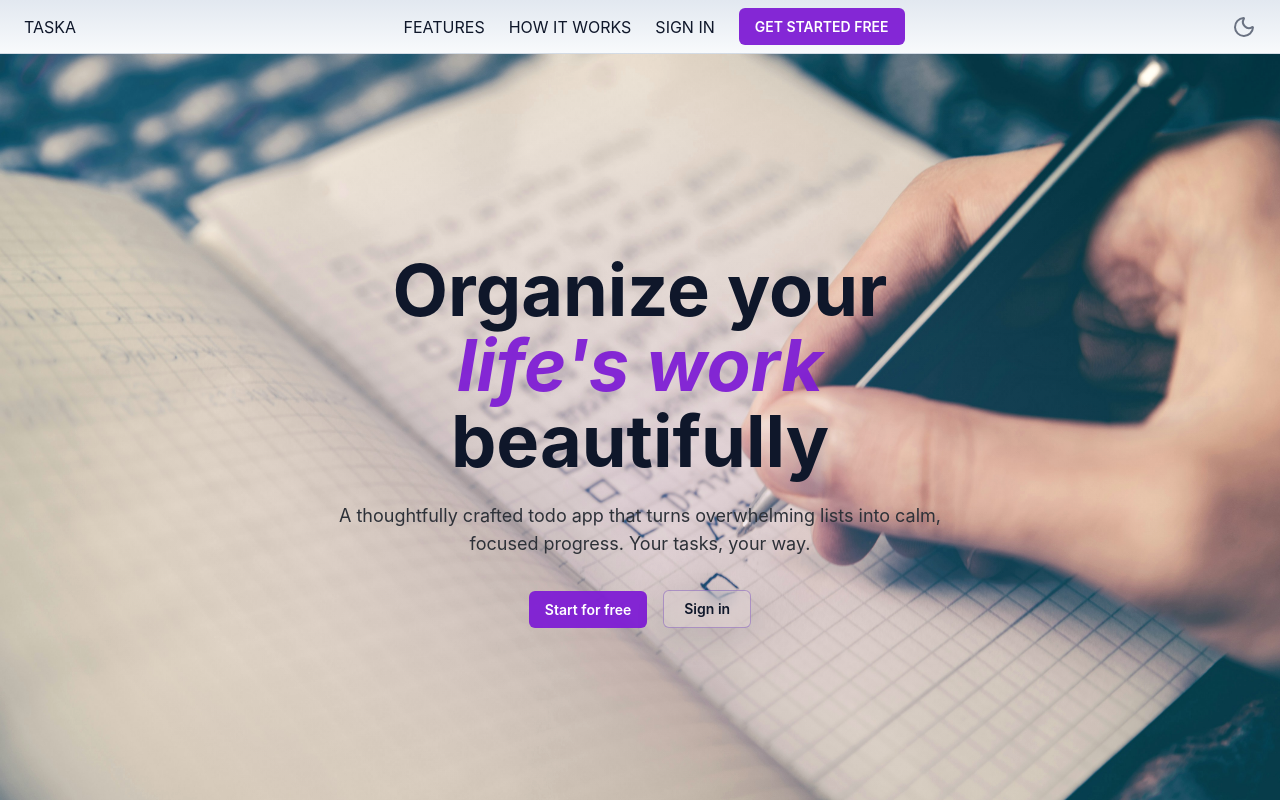
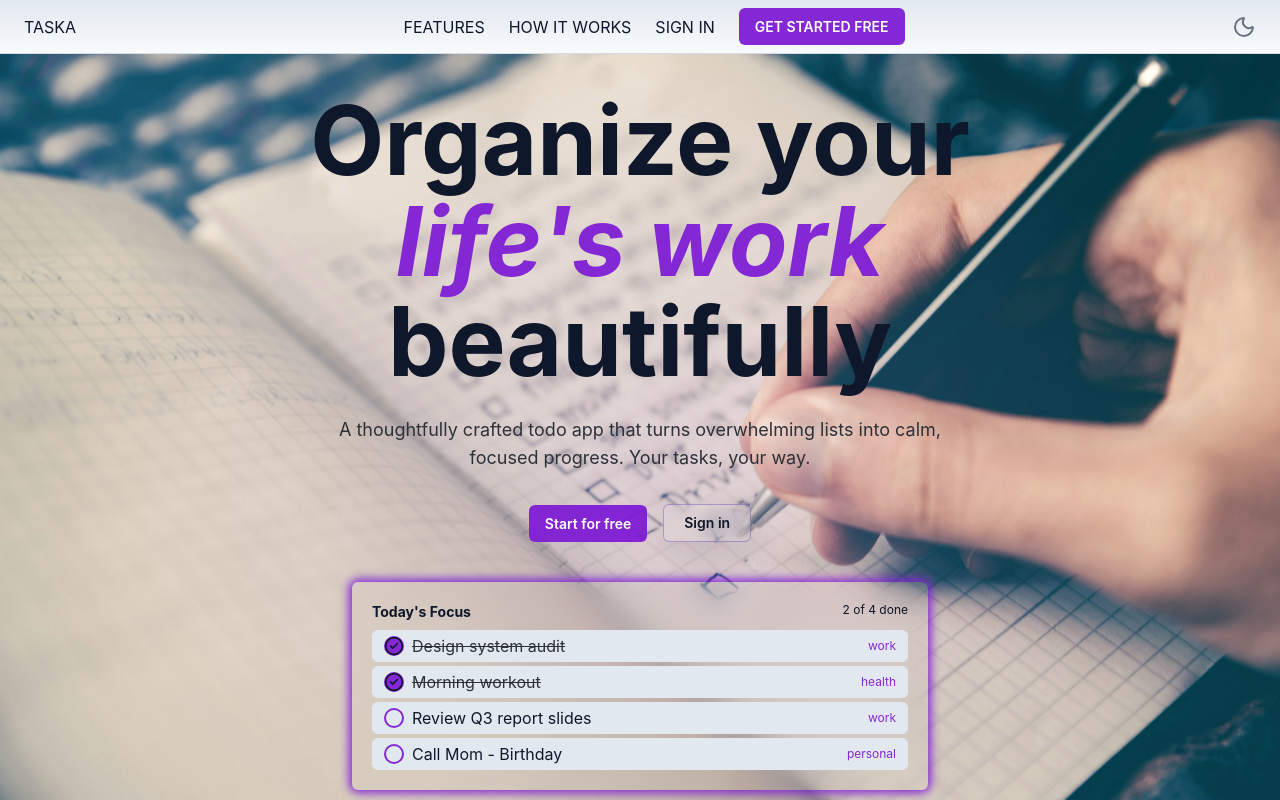
Before and after one commit to PrRj06/todo-app, a React app in the folder frontend/: page / in a window 1280 px wide. Built offline with nearby package versions, Linux system fonts and the light colour scheme; the HTML template or start-up script is replaced by a standard one.

Commit message:
complete Hero component

```diff
--- a/frontend/src/App.jsx
+++ b/frontend/src/App.jsx
@@ -1,5 +1,6 @@
 import HeroNav from "./components/HeroNav";
 import Hero from "./components/Hero";
+import HeroTodo from "./components/ui/HeroTodo";
 function App(){
   return (
     <>
--- a/frontend/src/components/Hero.jsx
+++ b/frontend/src/components/Hero.jsx
@@ -1,4 +1,5 @@
 import GlowButton from "./ui/GlowButton";
+import HeroTodoTemplate from "./HeroTodoTemplate";
 function Hero(){
     return(
         <>
@@ -8,7 +9,7 @@ function Hero(){
                 <div className="absolute inset-0 bg-[radial-gradient(ellipse_at_50%_60%,rgba(149,117,205,.18)_0%,transparent_65%)]"></div>
 
                 <div className="relative z-10 mx-auto flex min-h-screen w-full max-w-5xl flex-col items-center justify-center px-6 pt-20 text-center">
-                    <h1 className="text-balance text-[.72rem] font-bold leading-[1.05] tracking-normal text-(--text) sm:text-6xl lg:text-7xl">
+                    <h1 className="w-full max-w-6xl text-balance text-5xl font-bold leading-[1.05] tracking-normal text-(--text) sm:text-7xl lg:text-8xl">
                         Organize your<br/>
                         <em className="text-(--bg-glow)">life's work</em><br/>
                         beautifully
@@ -20,6 +21,7 @@ function Hero(){
                         <GlowButton text="Start for free"/>
                         <a className="rounded-md border border-(--border-h) bg-[rgba(255,255,255,0.08)] px-5 py-2 text-sm font-semibold text-(--text) shadow-[0_10px_30px_rgba(15,23,42,0.12)] backdrop-blur-sm transition hover:-translate-y-0.5 hover:border-(--bg-glow) hover:bg-[rgba(127,30,212,0.12)] hover:text-(--bg-glow) focus:outline-none focus:ring-2 focus:ring-(--bg-glow) focus:ring-offset-2 focus:ring-offset-transparent" href="/login">Sign in</a>
                     </div>
+                    <HeroTodoTemplate/>
                 </div>
             </div>
         </>
--- /dev/null
+++ b/frontend/src/components/HeroTodoTemplate.jsx
@@ -0,0 +1,27 @@
+import HeroTodo from "./ui/HeroTodo";
+function HeroTodoTemplate({ className = "" }){
+    const data = [
+        {status:true, task:"Design system audit",tag:"work"},
+        {status:true, task:"Morning workout",tag:"health"},
+        {status:false, task:"Review Q3 report slides",tag:"work"},
+        {status:false, task:"Call Mom - Birthday",tag:"personal"},
+    ]
+    return(
+        <>
+        <div className={`mt-10 flex flex-col gap-2 min-w-xl rounded-md shadow-[0_0_10px_3px_var(--bg-glow)] bg-(#151e35) p-5 backdrop-blur-md`}>
+            <div className="flex justify-between">
+                <p className="font-bold text-sm">Today's Focus</p>
+                <span className="text-xs text-(--text-mounted)">2 of 4 done</span>
+            </div>
+            <div className="flex flex-col gap-1">
+                {
+                    data.map(element => (
+                        <HeroTodo key={element.task} className="mt-2" status={element.status} task={element.task} tag={element.tag} />
+                    ))
+                }
+            </div>
+        </div>
+        </>
+    )
+};
+export default HeroTodoTemplate;
--- /dev/null
+++ b/frontend/src/components/ui/HeroTodo.jsx
@@ -0,0 +1,19 @@
+import { CircleCheck } from "lucide-react";
+function HeroTodo(props){
+    const {status,task,tag,className = ""} = props;
+    return(
+        <>
+            <div className={`w-full flex justify-between items-center mx-auto rounded-md px-3 py-1 bg-(--bg-soft)`}>
+                <div className="flex items-center gap-2">
+                    {
+                        status ? <CircleCheck className="bg-(--bg-glow) rounded-full size-5"/> : <div className="w-5 h-5 rounded-full border-2 border-(--bg-glow)"></div>
+
+                    }
+                    <p className={status ? "line-through text-(--text-muted)" : ""}>{task}</p>
+                </div>
+                <span className="rounded-2xl text-(--bg-glow) text-xs cursor-default">{tag}</span>
+            </div>
+        </>
+    )
+};
+export default HeroTodo;
```
